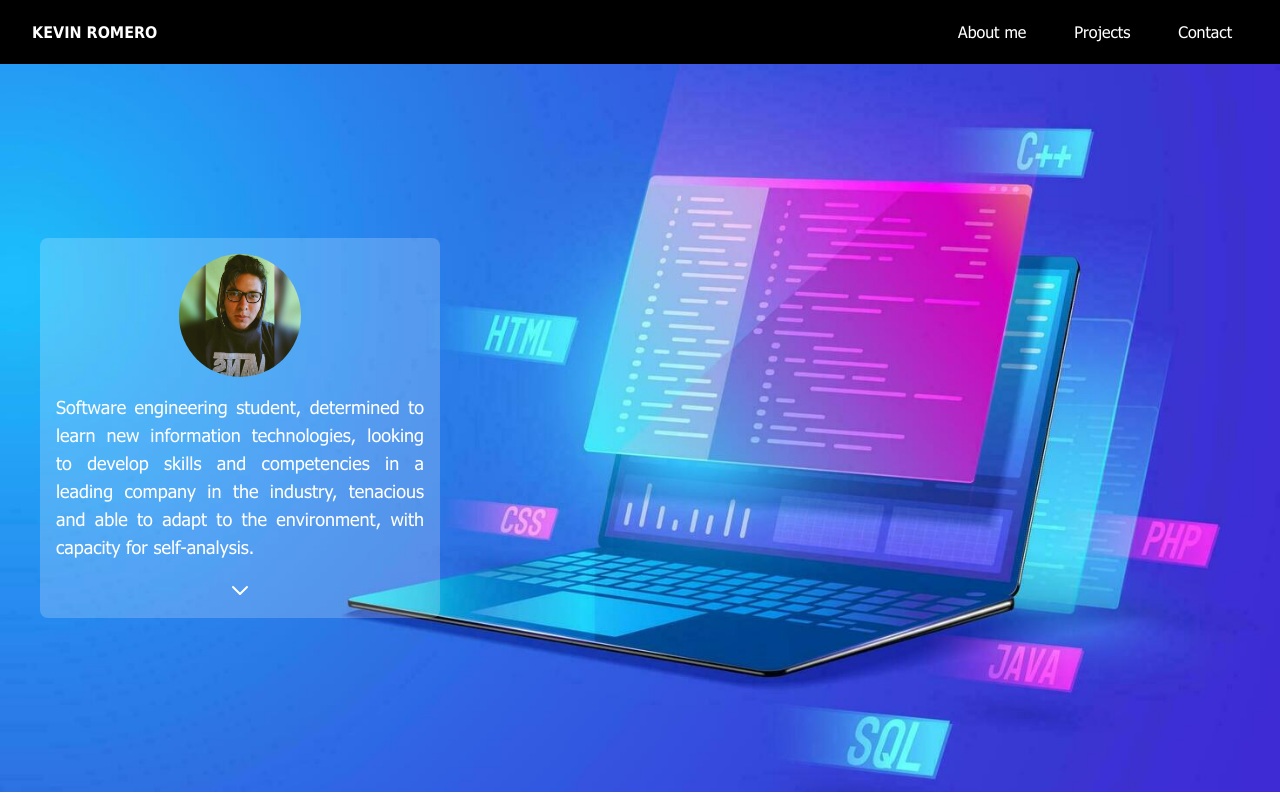
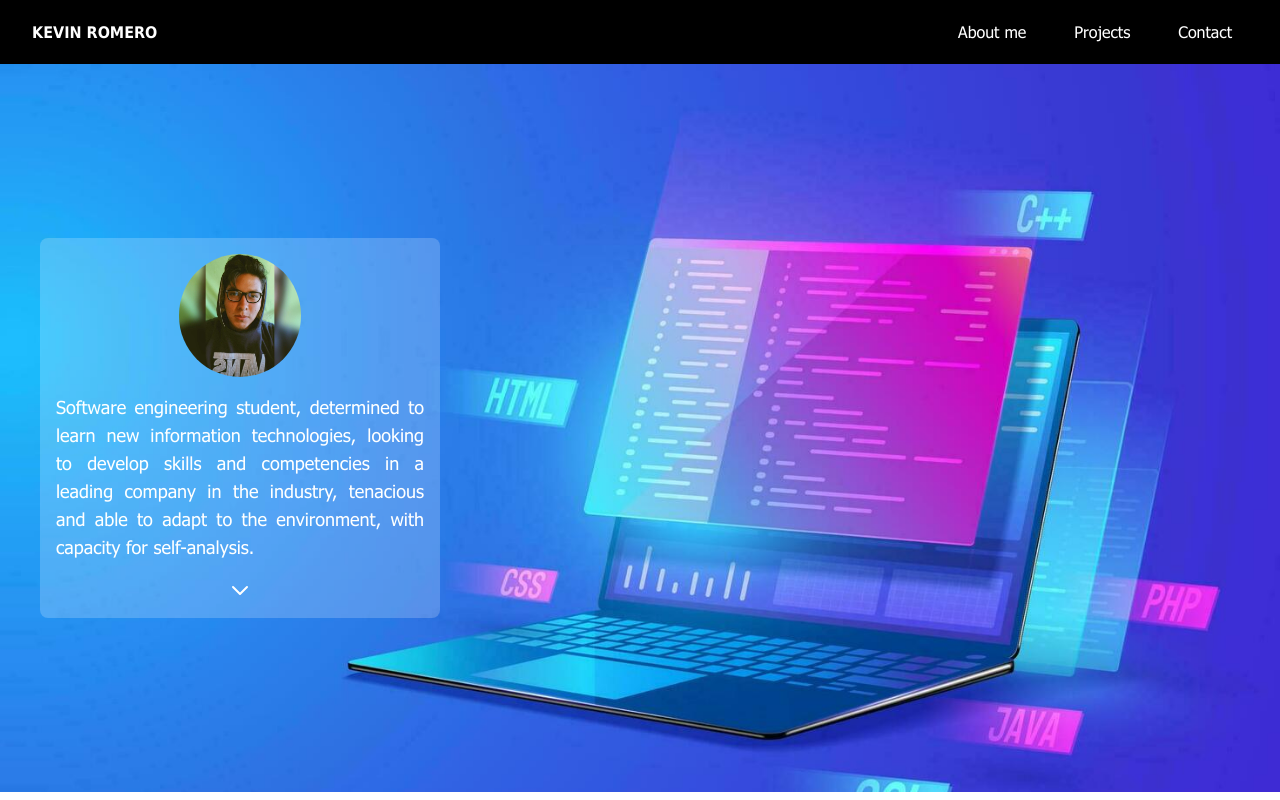
Before and after one commit to KevinRo29/Digital-Portfolio, a Vue app: page /aboutme in a window 1280 px wide. Built offline with nearby package versions, Linux system fonts and the light colour scheme.

Commit message:
Update AboutMeView.vue

```diff
--- a/src/views/AboutMeView.vue
+++ b/src/views/AboutMeView.vue
@@ -1,5 +1,5 @@
 <template>
-    <div class="w-full bg-cover-container flex justify-start items-center px-10">
+    <div class="bg-cover-container flex justify-start items-center px-10">
         <div class="flex flex-col items-center w-full sm:w-1/2 md:w-1/2 lg:w-1/3 xl:-1/3 bg-white bg-opacity-20 text-black p-4 rounded-lg">
             <img
                 src="../assets/img/Foto_Perfil.jpg"
@@ -72,9 +72,8 @@ const toggleArrowRotation = () => {
 <style>
 .bg-cover-container {
     background-image: url('../assets/img/Background.jpg');
-    background-repeat: no-repeat;
     background-size: cover;
-    background-position: center;
     height: 91vh;
+    width: 100vw;
 }
 </style>
```
